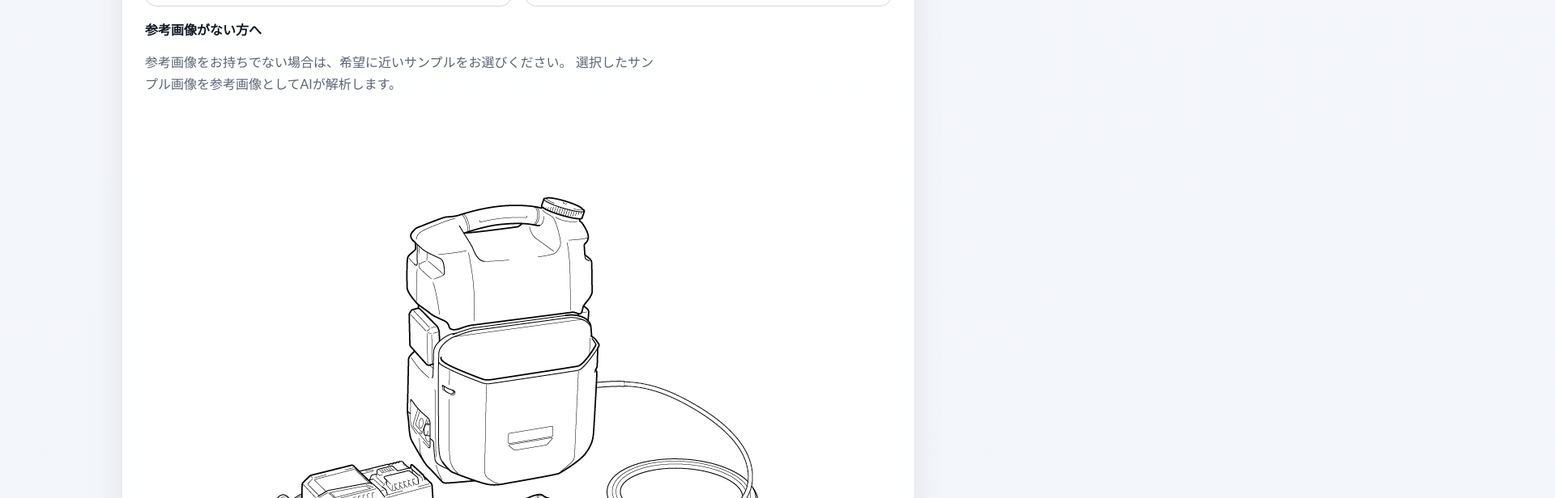
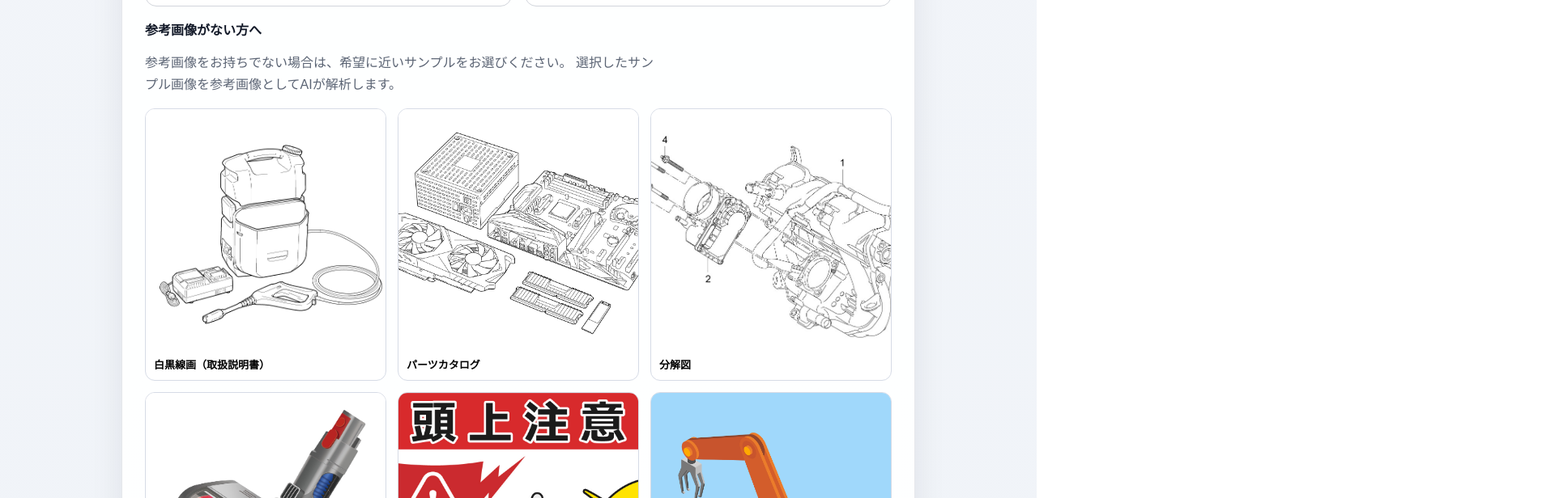
Before and after one commit to k-hioki-source/ai-estimate, a Next.js app: page / in a window 1280 px wide. Shown: the part 2100-2716 px from the top of the page at 81% size, 1920 px wide, since content can reach past the window. Built offline with nearby package versions, Linux system fonts and the light colour scheme.

Commit message:
Update globals.css

```diff
--- a/app/globals.css
+++ b/app/globals.css
@@ -533,3 +533,45 @@ button:disabled { opacity: 0.65; cursor: not-allowed; }
   font-size: 12px;
   color: #64748b;
 }
+
+.sampleGrid {
+  display: grid;
+  grid-template-columns: repeat(3, 1fr);
+  gap: 14px;
+  margin-top: 12px;
+}
+
+.sampleCard {
+  border: 1px solid #d6dbe6;
+  border-radius: 12px;
+  background: #fff;
+  overflow: hidden;
+  cursor: pointer;
+  padding: 0;
+  text-align: left;
+}
+
+.sampleCard img {
+  width: 100%;
+  aspect-ratio: 1 / 1;
+  object-fit: cover;
+  display: block;
+}
+
+.sampleCard span {
+  display: block;
+  padding: 10px;
+  font-size: 13px;
+  font-weight: 600;
+}
+
+.sampleCard.selected {
+  border: 2px solid #2563eb;
+  box-shadow: 0 0 0 3px rgba(37, 99, 235, 0.15);
+}
+
+@media (max-width: 700px) {
+  .sampleGrid {
+    grid-template-columns: repeat(2, 1fr);
+  }
+}
```
